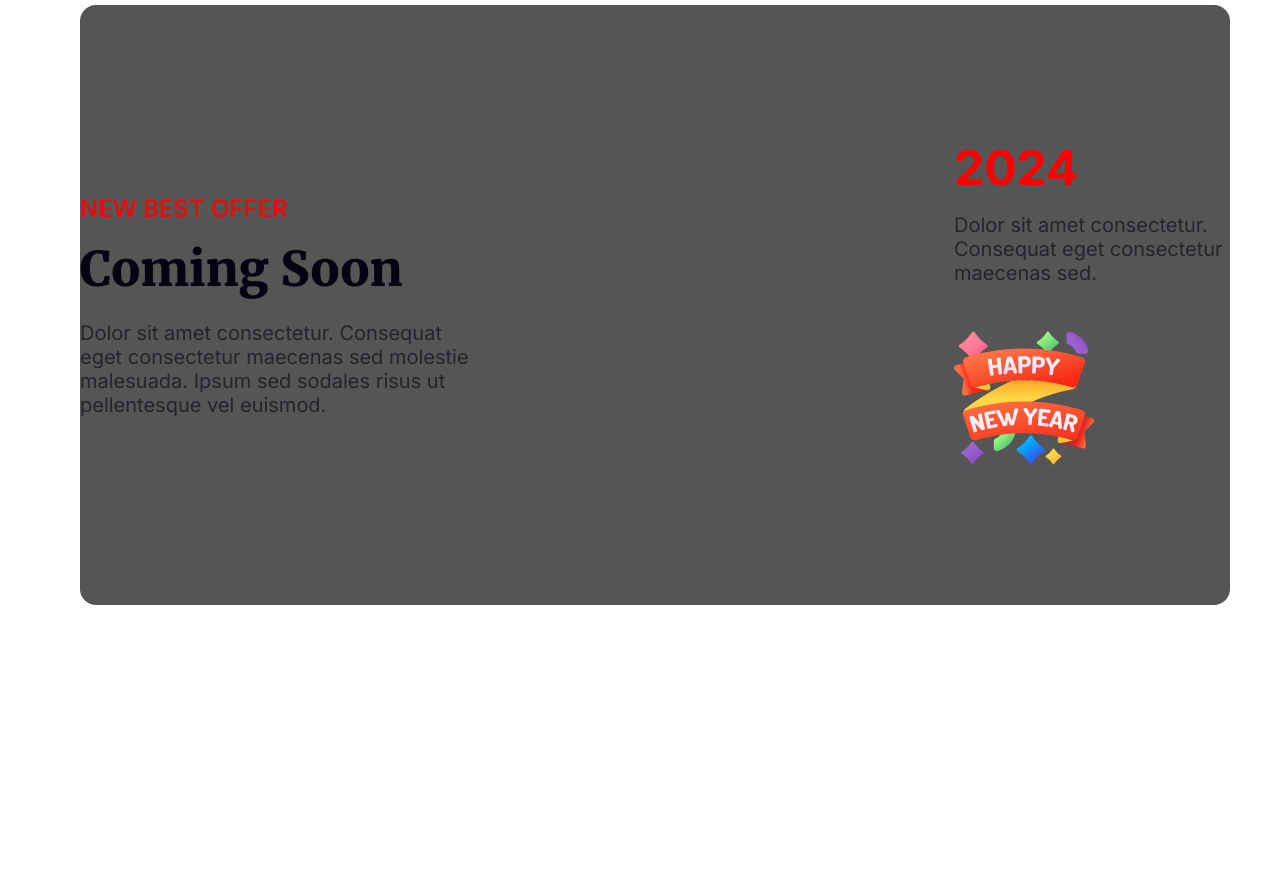
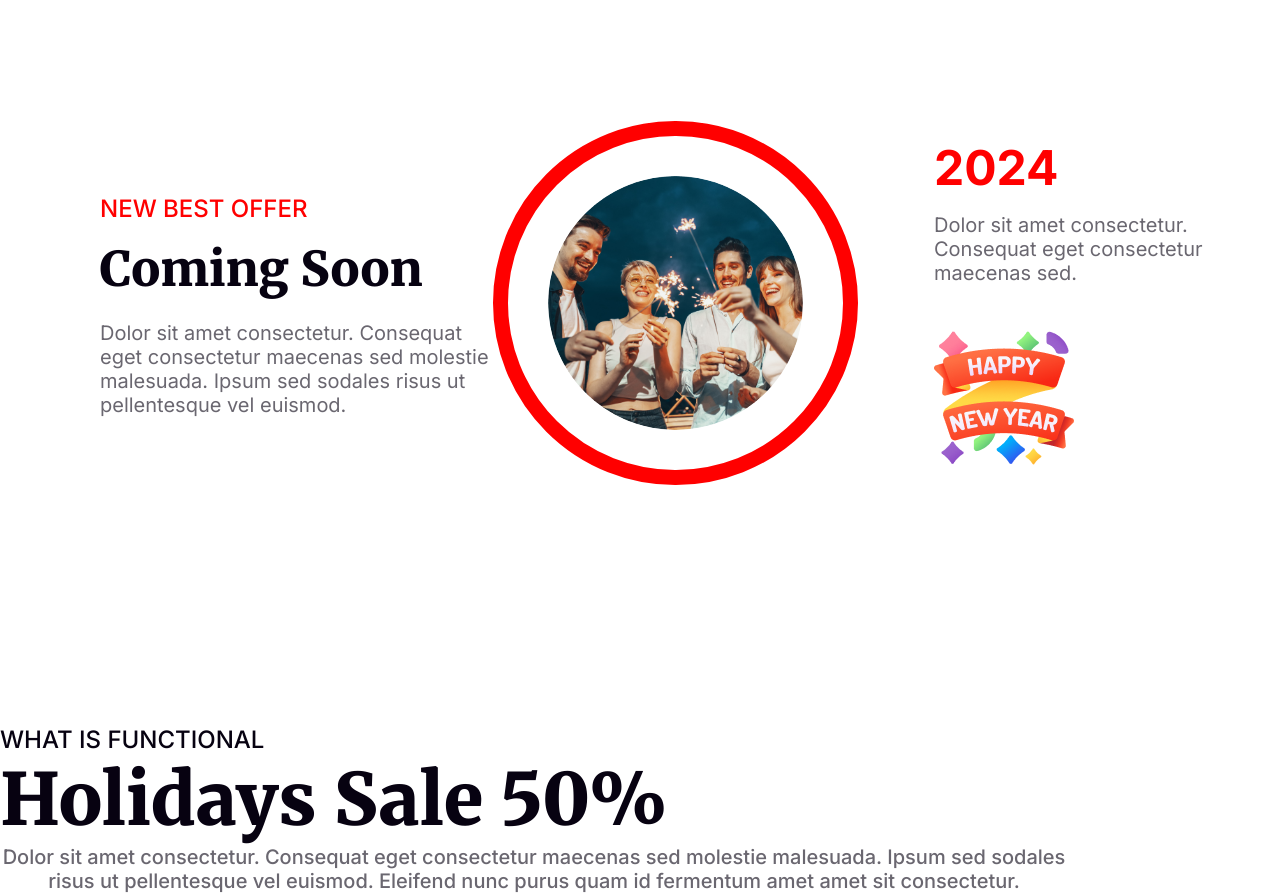
Before and after one commit to nayemkhan1999/New-year-party-celebration, a plain HTML site: page index.html in a window 1280 px wide. Shown: the part 3180-4073 px from the top of the page. Before the commit the page ends 3905 px from the top, so only its background shows below. Drawn offline with Linux system fonts and the light colour scheme.

Commit message:
Added main part second Div

```diff
--- a/index.html
+++ b/index.html
@@ -88,6 +88,7 @@
     <!-- Header Section Ends Hare -->
 
     <main>
+      <!-- First Div -->
       <div class="main-container1">
         <div class="main-column1">
           <h3 class="new-text1">NEW BEST OFFER</h3>
@@ -98,6 +99,10 @@
             euismod.
           </p>
         </div>
+
+        <div class="center-container">
+          <img class="center-img" src="images/Ellipse 1.png" alt="" />
+        </div>
         <div class="main-column2">
           <h2 class="new-text3">2024</h2>
           <p class="new-description1">
@@ -106,6 +111,18 @@
           <img class="new-img" src="images/Group 96.png" alt="" />
         </div>
       </div>
+
+      <!-- Second Div -->
+      <div class="main-container2">
+        <h6 class="holi-text1">WHAT IS FUNCTIONAL</h6>
+        <h1 class="holi-text2">Holidays Sale 50%</h1>
+        <p class="holi-description">
+          Dolor sit amet consectetur. Consequat eget consectetur maecenas sed
+          molestie malesuada. Ipsum sed sodales risus ut pellentesque vel
+          euismod. Eleifend nunc purus quam id fermentum amet amet sit
+          consectetur.
+        </p>
+      </div>
     </main>
 
     <footer></footer>
--- a/style/style.css
+++ b/style/style.css
@@ -195,13 +195,14 @@ body {
   height: 600px;
   margin: 120px 80px;
   border-radius: 16px;
-  background-color: #555;
+  background-color: #ffffff;
   display: flex;
   align-items: center;
   justify-content: space-between;
 }
 
 .main-column1 {
+  margin-left: 20px;
 }
 
 .new-text1 {
@@ -231,6 +232,7 @@ body {
 
 /* main-column2 */
 .main-column2 {
+  margin-right: 20px;
 }
 
 .new-text3 {
@@ -249,3 +251,47 @@ body {
   width: 276px;
   margin-bottom: 43px;
 }
+
+.center-img {
+  width: 364.844px;
+  height: 364.844px;
+  border: 15px solid #f00;
+  border-radius: 50%;
+  padding: 40.08px;
+  margin-right: 76px;
+}
+
+/* Div 02 */
+.main-container2 {
+}
+
+.holi-text1 {
+  color: #070211;
+  font-family: Inter;
+  font-size: 24px;
+  font-weight: 500;
+}
+
+.holi-text2 {
+  color: #070211;
+  font-family: Merriweather;
+  font-size: 72px;
+  font-weight: 900;
+}
+
+.holi-sp {
+  color: #f00;
+  text-align: center;
+  font-family: Merriweather;
+  font-size: 72px;
+  font-weight: 900;
+}
+
+.holi-description {
+  color: rgba(7, 2, 17, 0.6);
+  text-align: center;
+  font-family: Inter;
+  font-size: 20px;
+  font-weight: 500;
+  width: 1068px;
+}
```
